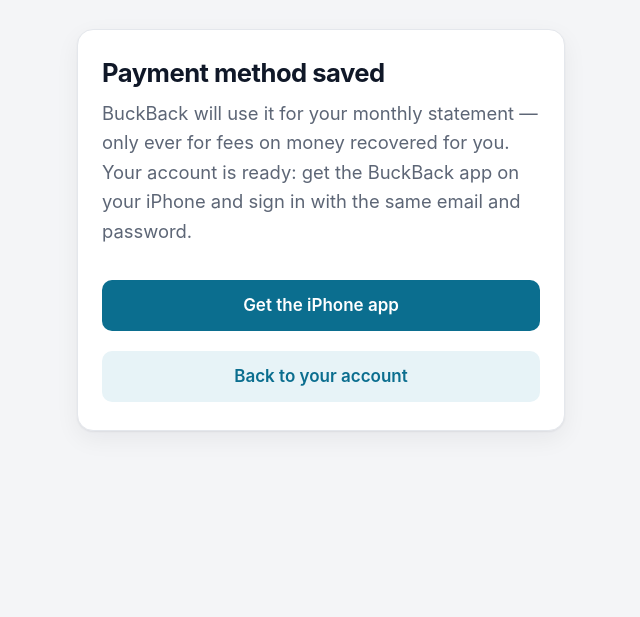
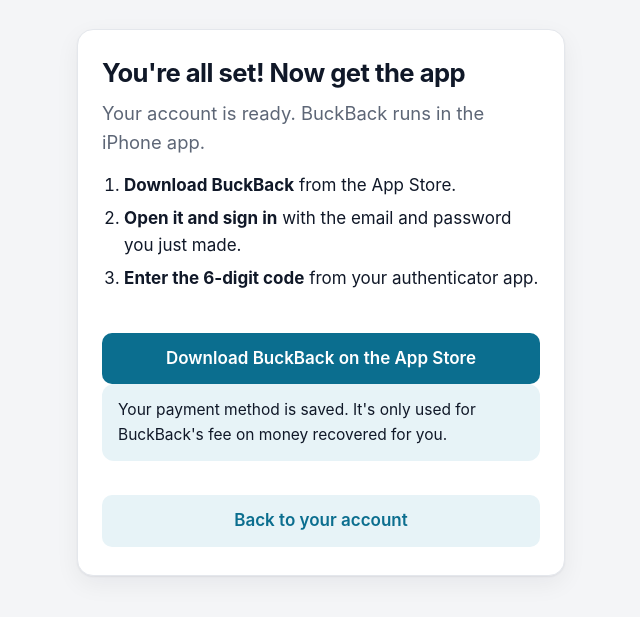
Before and after one commit to dylangoalie2166-rgb/dylangoalie2166-rgb.github.io, a plain HTML site: page billing-done.html in a window 1280 px wide. Shown: the part 69-686 px from the top of the page, without its empty margins (319-959 px from the left). Drawn offline with Linux system fonts and the light colour scheme.

Commit message:
Sign-up ends with 'Now get the app' and an App Store button; BuckBack wording; Client notes
Co-Authored-By: Claude Opus 5.5 <noreply@anthropic.com>

```diff
--- a/billing-done.html
+++ b/billing-done.html
@@ -11,11 +11,17 @@
 <main class="narrow">
 <p class="back"><a href="index.html">BuckBack</a></p>
 <div class="panel">
-<h1 id="title">Payment method saved</h1>
-<p class="lede" id="body">BuckBack will use it for your monthly statement — only ever for fees on
-money recovered for you. Your account is ready: get the BuckBack app on your iPhone and sign in with the
-same email and password.</p>
-<a class="btn" id="get-app" href="https://apps.apple.com/ca/app/buckback/id6818407466">Get the iPhone app</a>
+<h1 id="title">You're all set! Now get the app</h1>
+<p class="lede" id="body">Your account is ready. BuckBack runs in the iPhone app.</p>
+<div id="get-app">
+<ol class="next-steps">
+  <li><strong>Download BuckBack</strong> from the App Store.</li>
+  <li><strong>Open it and sign in</strong> with the email and password you just made.</li>
+  <li><strong>Enter the 6-digit code</strong> from your authenticator app.</li>
+</ol>
+<a class="btn" href="https://apps.apple.com/ca/app/buckback/id6818407466">Download BuckBack on the App Store</a>
+</div>
+<p class="note">Your payment method is saved. It's only used for BuckBack's fee on money recovered for you.</p>
 <a class="btn secondary" href="signup.html">Back to your account</a>
 </div>
 </main>
@@ -23,7 +29,7 @@ same email and password.</p>
   if (new URLSearchParams(location.search).get('cancelled')) {
     document.getElementById('title').textContent = 'Nothing saved';
     document.getElementById('body').textContent =
-      'No payment method was added. The AI can’t start until there is one — go back to your account to add it.';
+      'No payment method was added. BuckBack can’t start until there is one — go back to your account to add it.';
     document.getElementById('get-app').remove();
   }
 </script>
--- a/style.css
+++ b/style.css
@@ -145,3 +145,7 @@ footer a { color: var(--muted); margin-right: 16px; white-space: nowrap; display
   .cta-row .btn { flex: 1 1 100%; }
   .panel { padding: 22px 18px; }
 }
+
+/* What to do after signing up: get the app. */
+.next-steps { padding-left: 1.3em; margin: 0 0 20px; line-height: 1.6; }
+.next-steps li { margin-bottom: 6px; }
```
Also changed, not shown: signup.html (+9 -3 lines), support.html (+1 -1 lines).
